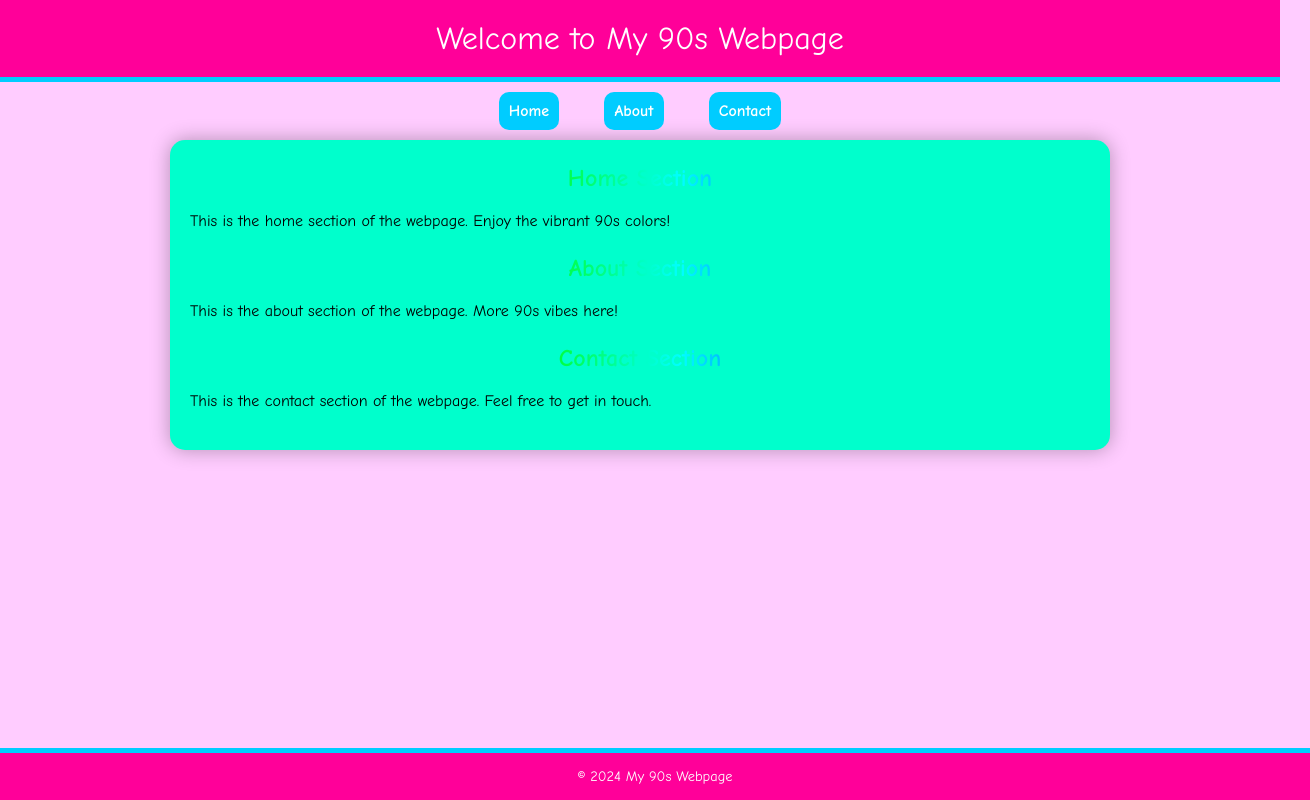
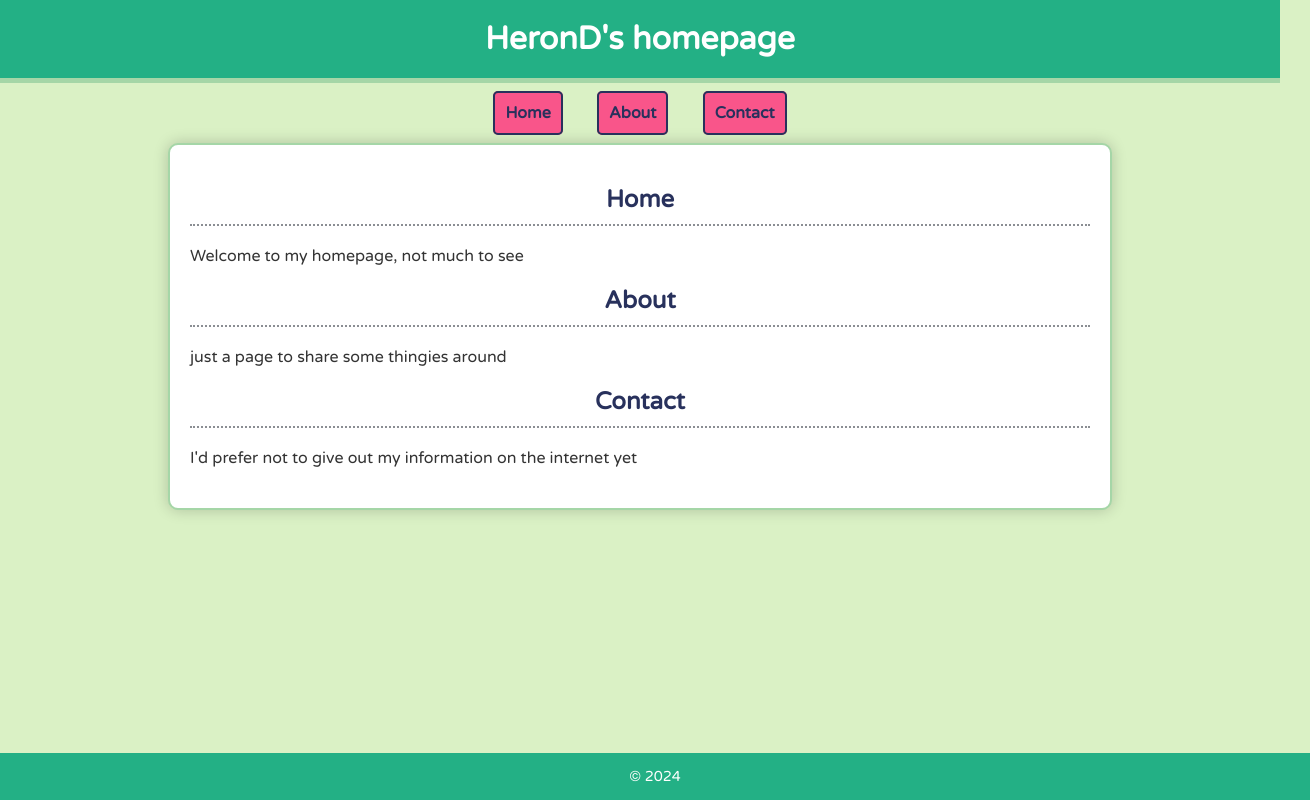
Before and after one commit to herondedalus/herondedalus.github.io, a plain HTML site: page index.html in a window 1280 px wide. Shown: the whole page, 1310 px wide, since content can reach past the window. Drawn offline with Linux system fonts and the light colour scheme.

Commit message:
Update index.html

```diff
--- a/index.html
+++ b/index.html
@@ -3,77 +3,77 @@
 <head>
     <meta charset="UTF-8">
     <meta name="viewport" content="width=device-width, initial-scale=1.0">
-    <title>My 90s Webpage</title>
+    <title>heronD page</title>
+    <link href="https://fonts.googleapis.com/css2?family=Varela+Round&display=swap" rel="stylesheet">
+
     <style>
         body {
-            font-family: 'Comic Sans MS', cursive, sans-serif;
+            font-family: 'Varela Round', sans-serif;
             margin: 0;
             padding: 0;
-            background-color: #ffccff;
-            color: #000;
+            background-color: #daf1c5;
+            color: #333;
         }
         header {
-            background-color: #ff0099;
+            background-color: #23b085;
             color: #fff;
             padding: 20px;
             text-align: center;
             font-size: 2em;
-            border-bottom: 5px solid #00ccff;
+            border-bottom: 5px solid #a5d6a7;
         }
         nav {
             margin: 20px 0;
             text-align: center;
         }
         nav a {
-            margin: 0 20px;
+            margin: 0 15px;
             padding: 10px;
-            color: #fff;
-            background-color: #00ccff;
+            color: #28315c;
+            background-color: #f9558a;
             text-decoration: none;
             font-weight: bold;
-            border-radius: 10px;
+            border-radius: 5px;
+            border: 2px solid #28315c;
             transition: background-color 0.3s;
         }
         nav a:hover {
-            background-color: #ff0099;
+            background-color: #fff446;
         }
         .container {
             padding: 20px;
             max-width: 900px;
             margin: auto;
-            background-color: #00ffcc;
-            border-radius: 15px;
-            box-shadow: 0px 0px 20px rgba(0, 0, 0, 0.3);
+            background-color: #ffffff;
+            border-radius: 10px;
+            box-shadow: 0px 0px 15px rgba(0, 0, 0, 0.2);
+            border: 2px solid #a5d6a7;
         }
         section {
             margin-bottom: 20px;
         }
         h2 {
-            background: linear-gradient(to right, #ff0000, #ff7f00, #ffff00, #7fff00, #00ff00, #00ff7f, #00ffff, #007fff, #0000ff, #7f00ff, #ff00ff, #ff007f);
-            -webkit-background-clip: text;
-            -webkit-text-fill-color: transparent;
-            font-size: 1.5em;
-            margin: 0;
-            padding: 0;
+            color: #28315c;
             text-align: center;
-            line-height: 1.5em;
+            border-bottom: 2px dotted #8b8e93;
+            padding-bottom: 10px;
+            margin-bottom: 20px;
         }
         footer {
-            background-color: #ff0099;
+            background-color: #23b085;
             color: #fff;
             text-align: center;
             padding: 15px;
-            position: absolute;
+            position: fixed;
             width: 100%;
             bottom: 0;
             font-size: 0.9em;
-            border-top: 5px solid #00ccff;
         }
     </style>
 </head>
 <body>
     <header>
-        Welcome to My 90s Webpage
+        <b>HeronD's homepage</b>
     </header>
 
     <nav>
@@ -84,27 +84,27 @@
 
     <div class="container">
         <section id="home">
-            <h2>Home Section</h2>
-            <p>This is the home section of the webpage. Enjoy the vibrant 90s colors!</p>
+            <h2>Home</h2>
+            <p>Welcome to my homepage, not much to see</p>
         </section>
 
         <section id="about">
-            <h2>About Section</h2>
-            <p>This is the about section of the webpage. More 90s vibes here!</p>
+            <h2>About</h2>
+            <p>just a page to share some thingies around</p>
         </section>
 
         <section id="contact">
-            <h2>Contact Section</h2>
-            <p>This is the contact section of the webpage. Feel free to get in touch.</p>
+            <h2>Contact</h2>
+            <p>I'd prefer not to give out my information on the internet yet</p>
         </section>
     </div>
 
     <footer>
-        &copy; 2024 My 90s Webpage
+        &copy; 2024
     </footer>
 
     <script>
-        // Example JavaScript: Smooth scrolling for navigation links
+        // Smooth scrolling for navigation links
         document.querySelectorAll('nav a').forEach(anchor => {
             anchor.addEventListener('click', function(e) {
                 e.preventDefault();
```
